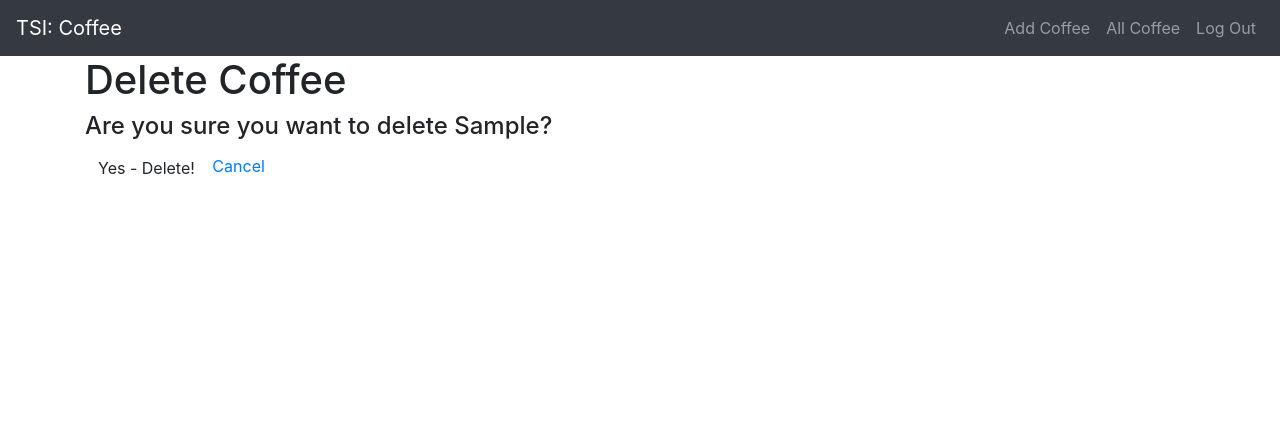
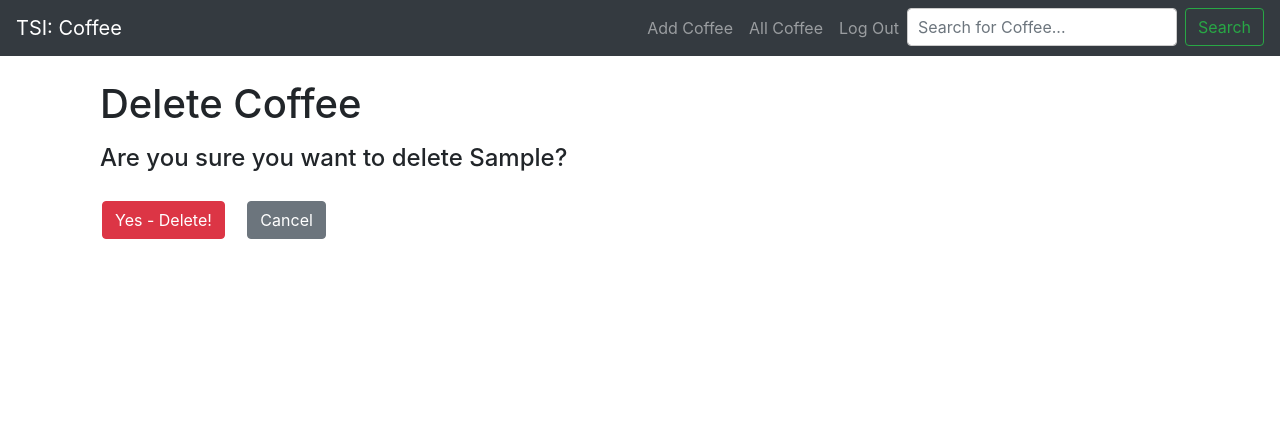
Before and after one commit to ShaojunBao/TSI_Coffee_Connoisseurs, a Django app: page /coffee/1/delete/ in a window 1280 px wide. Shown: the top 438 px of the page. Run offline with Django 5.2, Linux system fonts and the light colour scheme; a user stored in the database is signed in; tables that the repository leaves empty hold one stand-in row (values such as "Sample post"); some libraries are stand-ins or nearby versions.

Commit message:
add search feature

```diff
--- a/main_app/static/css/style.css
+++ b/main_app/static/css/style.css
@@ -77,3 +77,54 @@ a:hover {
   background-color: #23272b;
   border-color: #1d2124;
 }
+
+.btn-danger {
+  background-color: #f44336;
+  border: none;
+  color: white;
+  padding: 15px 32px;
+  text-align: center;
+  text-decoration: none;
+  display: inline-block;
+  font-size: 16px;
+  margin: 4px 2px;
+  cursor: pointer;
+  border-radius: 4px;
+}
+
+.btn-secondary {
+  background-color: #6c757d;
+  border: none;
+  color: white;
+  padding: 15px 32px;
+  text-align: center;
+  text-decoration: none;
+  display: inline-block;
+  font-size: 16px;
+  margin: 4px 2px;
+  cursor: pointer;
+  border-radius: 4px;
+}
+
+.mr-3 {
+  margin-right: 1rem;
+}
+
+.mb-3 {
+  margin-bottom: 1rem;
+}
+
+.mb-4 {
+  margin-bottom: 1.5rem;
+}
+
+.mt-4 {
+  margin-top: 1.5rem;
+}
+
+input[type="text"] {
+  padding: 5px 10px;
+  border: 1px solid #ccc;
+  border-radius: 4px;
+  margin-right: 5px;
+}
--- a/main_app/templates/base.html
+++ b/main_app/templates/base.html
@@ -35,6 +35,12 @@
                     <li class="nav-item">
                         <a class="nav-link" href="{% url 'logout' %}">Log Out</a>
                     </li>
+                    <li class="nav-item">
+                      <form class="form-inline my-2 my-lg-0" method="GET" action="{% url 'coffee_search' %}">
+                          <input class="form-control mr-sm-2" type="text" name="q" placeholder="Search for Coffee..." value="{{ request.GET.q }}" aria-label="Search">
+                          <button class="btn btn-outline-success my-2 my-sm-0" type="submit">Search</button>
+                      </form>
+                  </li>
                 {% else %}
                     <li class="nav-item">
                         <a class="nav-link" href="{% url 'signup' %}">Sign Up</a>
--- a/main_app/templates/main_app/coffee_confirm_delete.html
+++ b/main_app/templates/main_app/coffee_confirm_delete.html
@@ -1,13 +1,14 @@
 {% extends 'base.html' %}
 
 {% block content %}
-  <h1>Delete Coffee</h1>
+  <div class="container mt-4">
+    <h1 class="mb-3">Delete Coffee</h1>
+    <h4 class="mb-4">Are you sure you want to delete <span class="teal-text">{{ object.brand }}</span>?</h4>
 
-  <h4>Are you sure you want to delete <span class="teal-text">{{ object.brand }}</span>?</h4>
-
-  <form action="" method="POST">
-    {% csrf_token %}
-    <input type="submit" value="Yes - Delete!" class="btn">
-    <a href="{% url 'detail' coffee.id %}">Cancel</a>
-  </form>
+    <form action="" method="POST" class="d-inline-block">
+      {% csrf_token %}
+      <input type="submit" value="Yes - Delete!" class="btn btn-danger mr-3">
+    </form>
+    <a href="{% url 'detail' coffee.id %}" class="btn btn-secondary">Cancel</a>
+  </div>
 {% endblock %}
--- a/main_app/urls.py
+++ b/main_app/urls.py
@@ -13,4 +13,5 @@ urlpatterns = [
     path('reviews/<int:pk>/update/', views.ReviewUpdate.as_view(), name='reviews_update'),
     path('reviews/<int:pk>/delete/', views.ReviewDelete.as_view(), name='reviews_delete'),
     path('coffee/<int:coffee_id>/add_photo/', views.add_photo, name='add_photo'),
+    path('search/', views.search_coffee, name='coffee_search'),
 ]
--- a/main_app/views.py
+++ b/main_app/views.py
@@ -9,6 +9,8 @@ from django.contrib.auth import login
 from django.contrib.auth.forms import UserCreationForm
 from .forms import User_reviewForm
 from django.http import HttpResponseForbidden
+from django.db.models import Q
+
 
 # Create your views here.
 
@@ -85,6 +87,15 @@ def signup(request):
   context = {'form': form, 'error_message': error_message}
   return render(request, 'registration/signup.html', context)
 
+def search_coffee(request):
+    query = request.GET.get('q', '')
+
+    if query:
+        coffees = Coffee.objects.filter(Q(brand__icontains=query) | Q(roast__icontains=query))
+    else:
+        coffees = Coffee.objects.all()
+
+    return render(request, 'coffee/index.html', {'coffees': coffees})
 
 class CoffeeCreate(CreateView):
   model = Coffee
@@ -102,6 +113,8 @@ class CoffeeCreate(CreateView):
     form.instance.user = self.request.user  # form.instance is the Coffee
     # Let the CreateView do its job as usual
     return super().form_valid(form)
+
+
 
 class CoffeeUpdate(UpdateView):
   model = Coffee
```
Also changed, not shown: main_app/templates/main_app/user_review_confirm_delete.html (+9 -8 lines).
